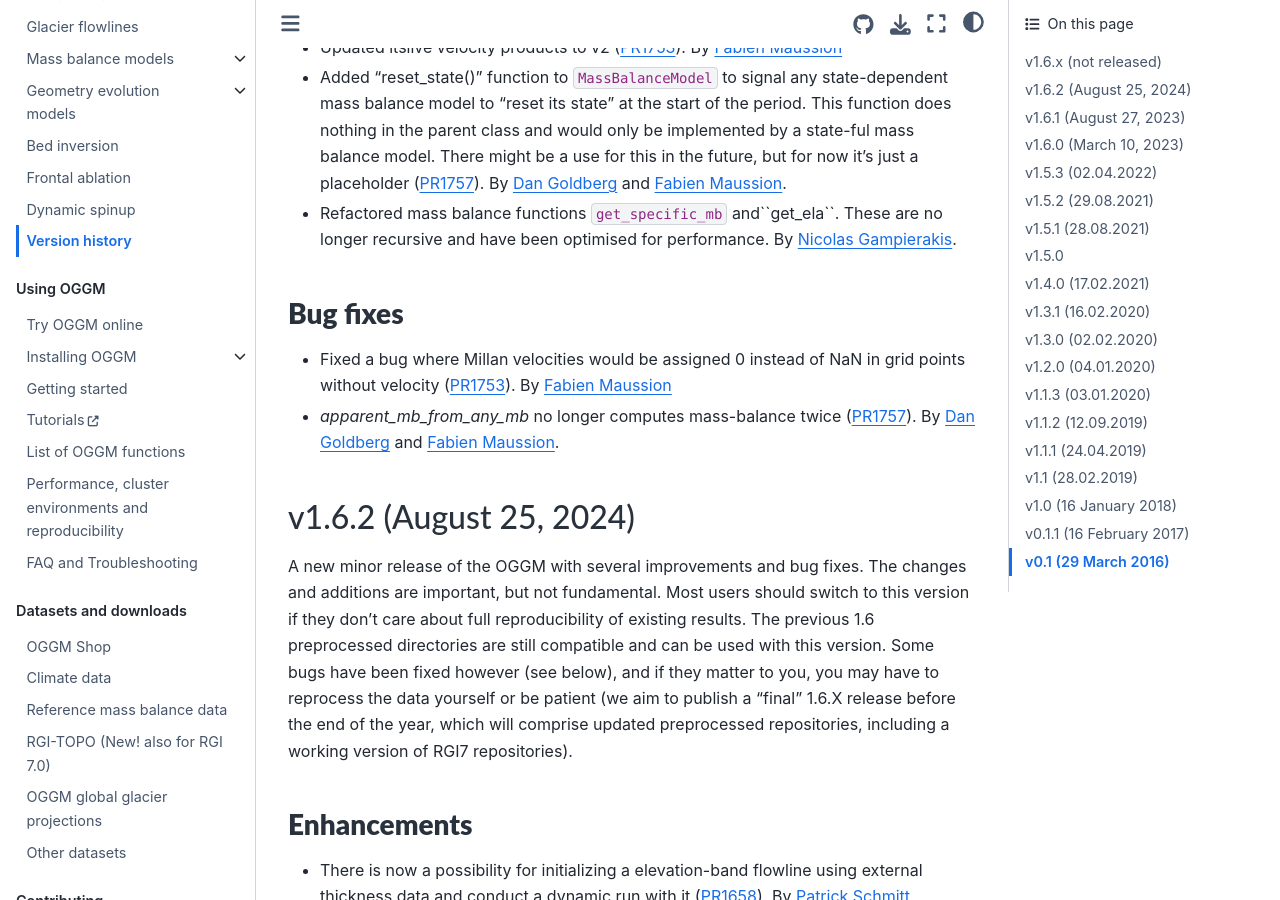
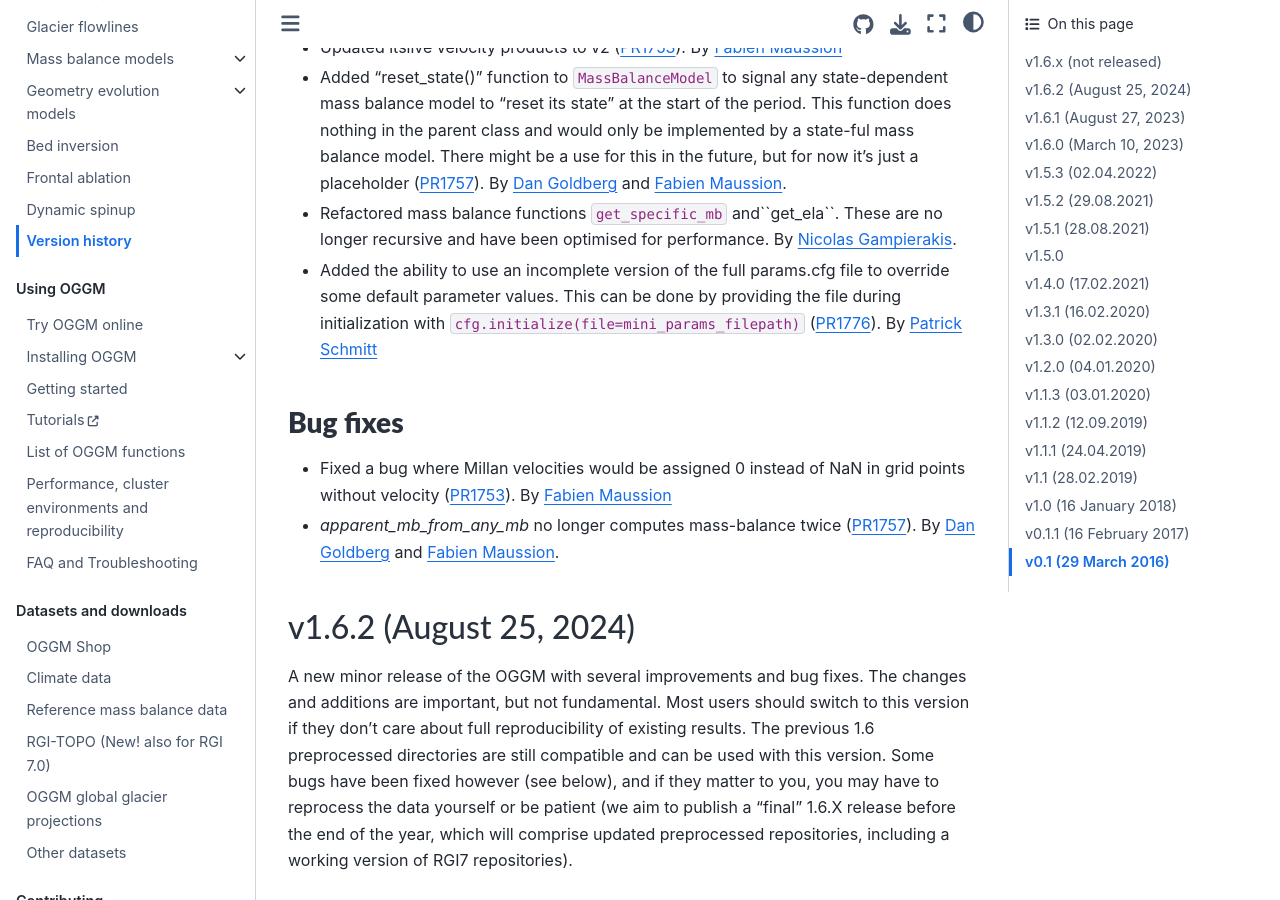
Before and after one commit to OGGM/oggm, a Sphinx documentation site: the page built from docs/whats-new.rst, in a window 1280 px wide and 900 px high, scrolled down 534 px. Built offline with Sphinx 7.4.7 and the Sphinx Book theme 1.1.4, drawn with Linux system fonts in a browser that asks for light colours; the version number could not be read and is left out.

Commit message:
add to whats-new

```diff
--- a/docs/whats-new.rst
+++ b/docs/whats-new.rst
@@ -35,6 +35,11 @@ Enhancements
 - Refactored mass balance functions ``get_specific_mb`` and``get_ela``. These
   are no longer recursive and have been optimised for performance.
   By `Nicolas Gampierakis <https://github.com/gampnico>`_.
+- Added the ability to use an incomplete version of the full params.cfg file
+  to override some default parameter values. This can be done by providing the
+  file during initialization with ``cfg.initialize(file=mini_params_filepath)``
+  (:pull:`1776`).
+  By `Patrick Schmitt <https://github.com/pat-schmitt>`_
 
 Bug fixes
 ~~~~~~~~~
```
